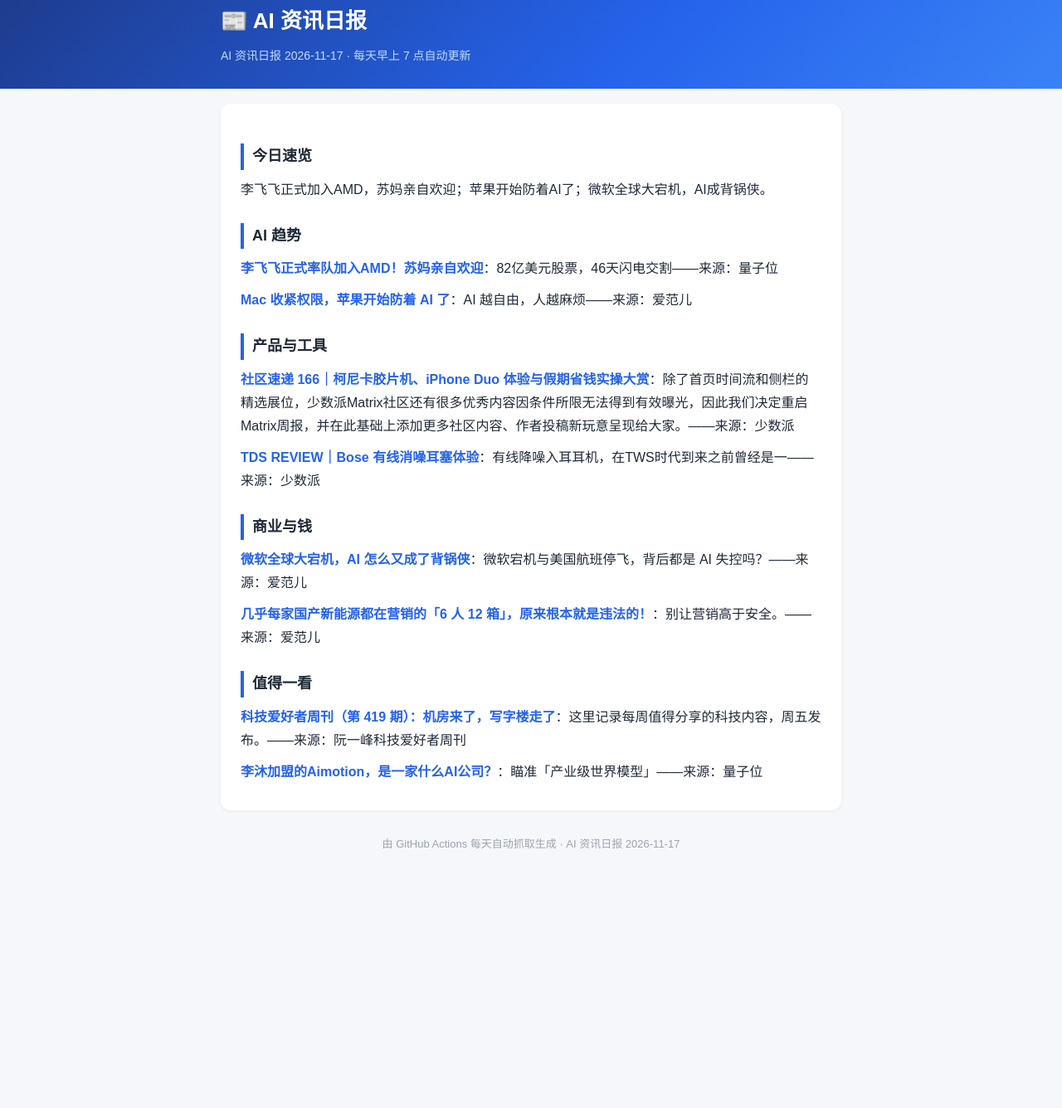
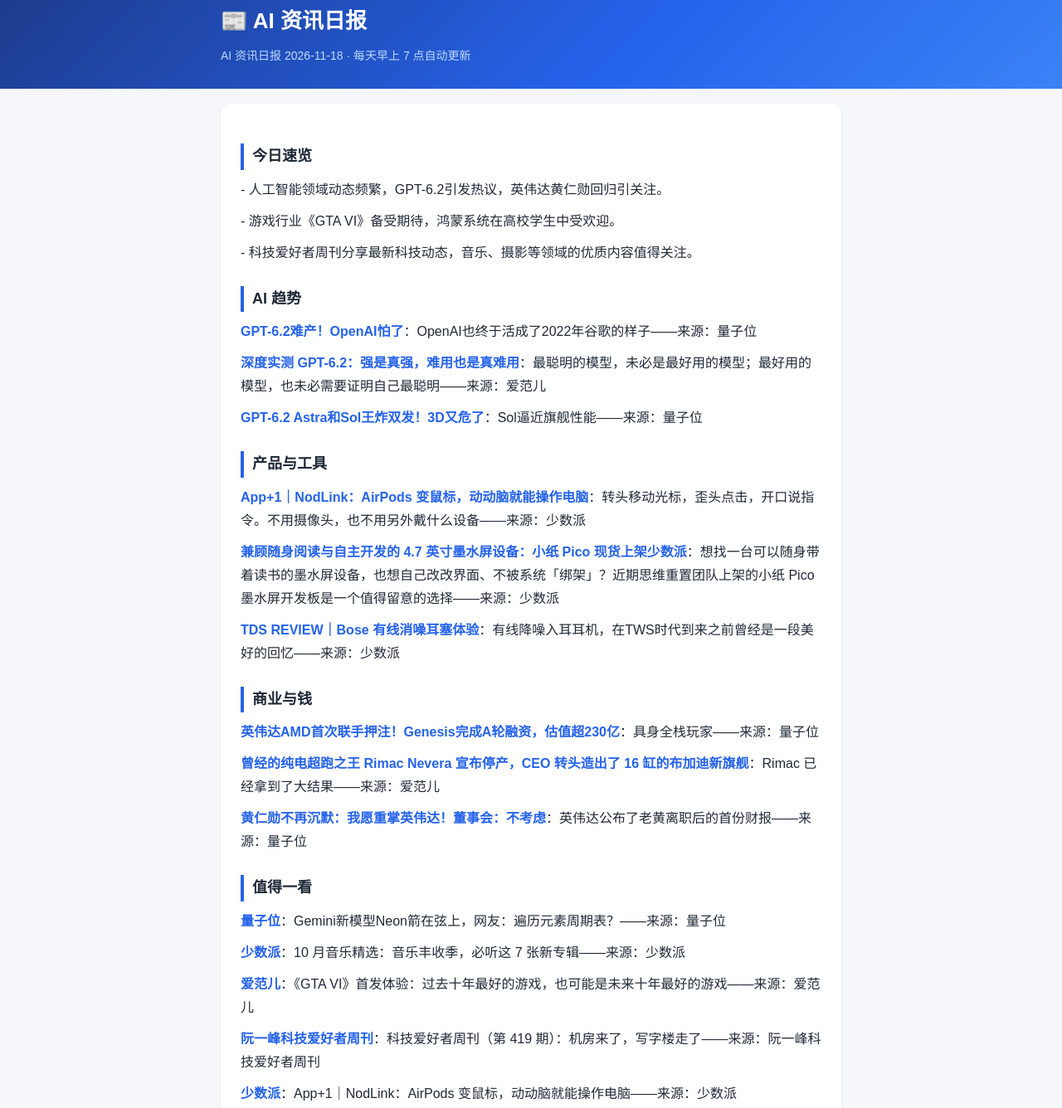
Before and after one commit to zyq15117903985-commits/ai-news-daily, a plain HTML site: page index.html in a window 1280 px wide. Shown: the part 33-1369 px from the top of the page at 83% size. Before the commit the page ends 1102 px from the top, so only its background shows below. Drawn offline with Linux system fonts and the light colour scheme.

Commit message:
daily update 2026-11-18

```diff
--- a/index.html
+++ b/index.html
@@ -3,7 +3,7 @@
 <head>
 <meta charset="utf-8">
 <meta name="viewport" content="width=device-width, initial-scale=1">
-<title>AI 资讯日报 2026-11-17</title>
+<title>AI 资讯日报 2026-11-18</title>
 <style>
   * { box-sizing: border-box; }
   body { font-family: "Microsoft YaHei", "PingFang SC", sans-serif;
@@ -35,27 +35,35 @@
 <body>
 <header class="hero"><div class="wrap">
   <h1>📰 AI 资讯日报</h1>
-  <div class="date">AI 资讯日报 2026-11-17 · 每天早上 7 点自动更新</div>
+  <div class="date">AI 资讯日报 2026-11-18 · 每天早上 7 点自动更新</div>
 </div></header>
 <div class="wrap">
   <div class="card">
 <h2>今日速览</h2>
-<p>李飞飞正式加入AMD，苏妈亲自欢迎；苹果开始防着AI了；微软全球大宕机，AI成背锅侠。</p>
+<p>- 人工智能领域动态频繁，GPT-6.2引发热议，英伟达黄仁勋回归引关注。</p>
+<p>- 游戏行业《GTA VI》备受期待，鸿蒙系统在高校学生中受欢迎。</p>
+<p>- 科技爱好者周刊分享最新科技动态，音乐、摄影等领域的优质内容值得关注。</p>
 <h2>AI 趋势</h2>
-<p><b><a href="https://www.qbitai.com/2026/11/510695.html" target="_blank">李飞飞正式率队加入AMD！苏妈亲自欢迎</a></b>：82亿美元股票，46天闪电交割——来源：量子位</p>
-<p><b><a href="https://www.ifanr.com/1689832?utm_source=rss&amp;utm_medium=rss&amp;utm_campaign=" target="_blank">Mac 收紧权限，苹果开始防着 AI 了</a></b>：AI 越自由，人越麻烦——来源：爱范儿</p>
+<p><b><a href="https://www.qbitai.com/2026/11/510914.html" target="_blank">GPT-6.2难产！OpenAI怕了</a></b>：OpenAI也终于活成了2022年谷歌的样子——来源：量子位</p>
+<p><b><a href="https://www.ifanr.com/1690130?utm_source=rss&amp;utm_medium=rss&amp;utm_campaign=" target="_blank">深度实测 GPT-6.2：强是真强，难用也是真难用</a></b>：最聪明的模型，未必是最好用的模型；最好用的模型，也未必需要证明自己最聪明——来源：爱范儿</p>
+<p><b><a href="https://www.qbitai.com/2026/11/510707.html" target="_blank">GPT-6.2 Astra和Sol王炸双发！3D又危了</a></b>：Sol逼近旗舰性能——来源：量子位</p>
 <h2>产品与工具</h2>
-<p><b><a href="https://sspai.com/post/119184" target="_blank">社区速递 166｜柯尼卡胶片机、iPhone Duo 体验与假期省钱实操大赏</a></b>：除了首页时间流和侧栏的精选展位，少数派Matrix社区还有很多优秀内容因条件所限无法得到有效曝光，因此我们决定重启Matrix周报，并在此基础上添加更多社区内容、作者投稿新玩意呈现给大家。——来源：少数派</p>
-<p><b><a href="https://sspai.com/post/118976" target="_blank">TDS REVIEW｜Bose 有线消噪耳塞体验</a></b>：有线降噪入耳耳机，在TWS时代到来之前曾经是一——来源：少数派</p>
+<p><b><a href="https://sspai.com/post/118732" target="_blank">App+1｜NodLink：AirPods 变鼠标，动动脑就能操作电脑</a></b>：转头移动光标，歪头点击，开口说指令。不用摄像头，也不用另外戴什么设备——来源：少数派</p>
+<p><b><a href="https://sspai.com/post/118975" target="_blank">兼顾随身阅读与自主开发的 4.7 英寸墨水屏设备：小纸 Pico 现货上架少数派</a></b>：想找一台可以随身带着读书的墨水屏设备，也想自己改改界面、不被系统「绑架」？近期思维重置团队上架的小纸 Pico 墨水屏开发板是一个值得留意的选择——来源：少数派</p>
+<p><b><a href="https://sspai.com/post/118976" target="_blank">TDS REVIEW｜Bose 有线消噪耳塞体验</a></b>：有线降噪入耳耳机，在TWS时代到来之前曾经是一段美好的回忆——来源：少数派</p>
 <h2>商业与钱</h2>
-<p><b><a href="https://www.ifanr.com/1689638?utm_source=rss&amp;utm_medium=rss&amp;utm_campaign=" target="_blank">微软全球大宕机，AI 怎么又成了背锅侠</a></b>：微软宕机与美国航班停飞，背后都是 AI 失控吗？——来源：爱范儿</p>
-<p><b><a href="https://www.ifanr.com/1689701?utm_source=rss&amp;utm_medium=rss&amp;utm_campaign=" target="_blank">几乎每家国产新能源都在营销的「6 人 12 箱」，原来根本就是违法的！</a></b>：别让营销高于安全。——来源：爱范儿</p>
+<p><b><a href="https://www.qbitai.com/2026/11/510821.html" target="_blank">英伟达AMD首次联手押注！Genesis完成A轮融资，估值超230亿</a></b>：具身全栈玩家——来源：量子位</p>
+<p><b><a href="https://www.ifanr.com/1690064?utm_source=rss&amp;utm_medium=rss&amp;utm_campaign=" target="_blank">曾经的纯电超跑之王 Rimac Nevera 宣布停产，CEO 转头造出了 16 缸的布加迪新旗舰</a></b>：Rimac 已经拿到了大结果——来源：爱范儿</p>
+<p><b><a href="https://www.qbitai.com/2026/11/510726.html" target="_blank">黄仁勋不再沉默：我愿重掌英伟达！董事会：不考虑</a></b>：英伟达公布了老黄离职后的首份财报——来源：量子位</p>
 <h2>值得一看</h2>
-<p><b><a href="http://www.ruanyifeng.com/blog/2026/11/weekly-issue-419.html" target="_blank">科技爱好者周刊（第 419 期）：机房来了，写字楼走了</a></b>：这里记录每周值得分享的科技内容，周五发布。——来源：阮一峰科技爱好者周刊</p>
-<p><b><a href="https://www.qbitai.com/2026/11/510688.html" target="_blank">李沐加盟的Aimotion，是一家什么AI公司？</a></b>：瞄准「产业级世界模型」——来源：量子位</p>
+<p><b><a href="https://www.qbitai.com/2026/11/510922.html" target="_blank">量子位</a></b>：Gemini新模型Neon箭在弦上，网友：遍历元素周期表？——来源：量子位</p>
+<p><b><a href="https://sspai.com/post/118985" target="_blank">少数派</a></b>：10 月音乐精选：音乐丰收季，必听这 7 张新专辑——来源：少数派</p>
+<p><b><a href="https://www.ifanr.com/1690188?utm_source=rss&amp;utm_medium=rss&amp;utm_campaign=" target="_blank">爱范儿</a></b>：《GTA VI》首发体验：过去十年最好的游戏，也可能是未来十年最好的游戏——来源：爱范儿</p>
+<p><b><a href="http://www.ruanyifeng.com/blog/2026/11/weekly-issue-419.html" target="_blank">阮一峰科技爱好者周刊</a></b>：科技爱好者周刊（第 419 期）：机房来了，写字楼走了——来源：阮一峰科技爱好者周刊</p>
+<p><b><a href="https://sspai.com/post/118732" target="_blank">少数派</a></b>：App+1｜NodLink：AirPods 变鼠标，动动脑就能操作电脑——来源：少数派</p>
   </div>
 
-<footer>由 GitHub Actions 每天自动抓取生成 · AI 资讯日报 2026-11-17</footer>
+<footer>由 GitHub Actions 每天自动抓取生成 · AI 资讯日报 2026-11-18</footer>
 </div>
 </body>
 </html>
```
